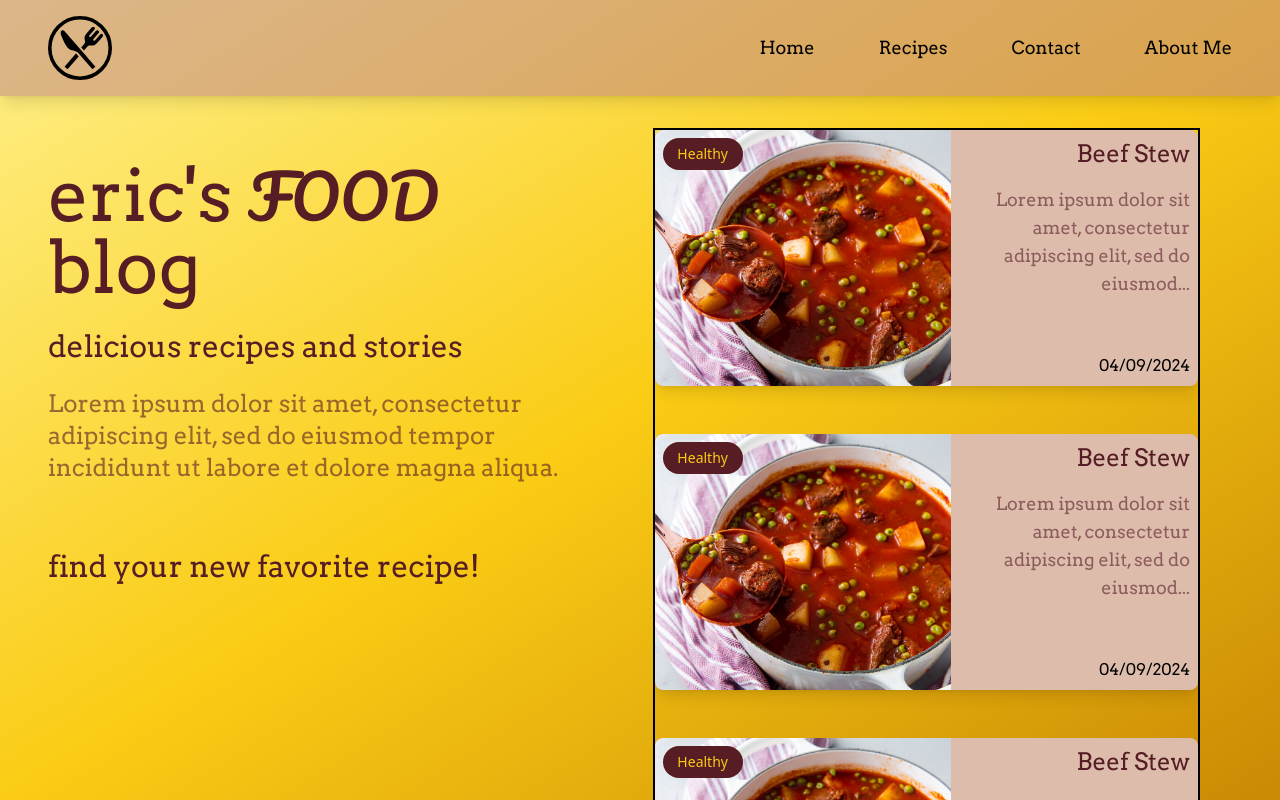
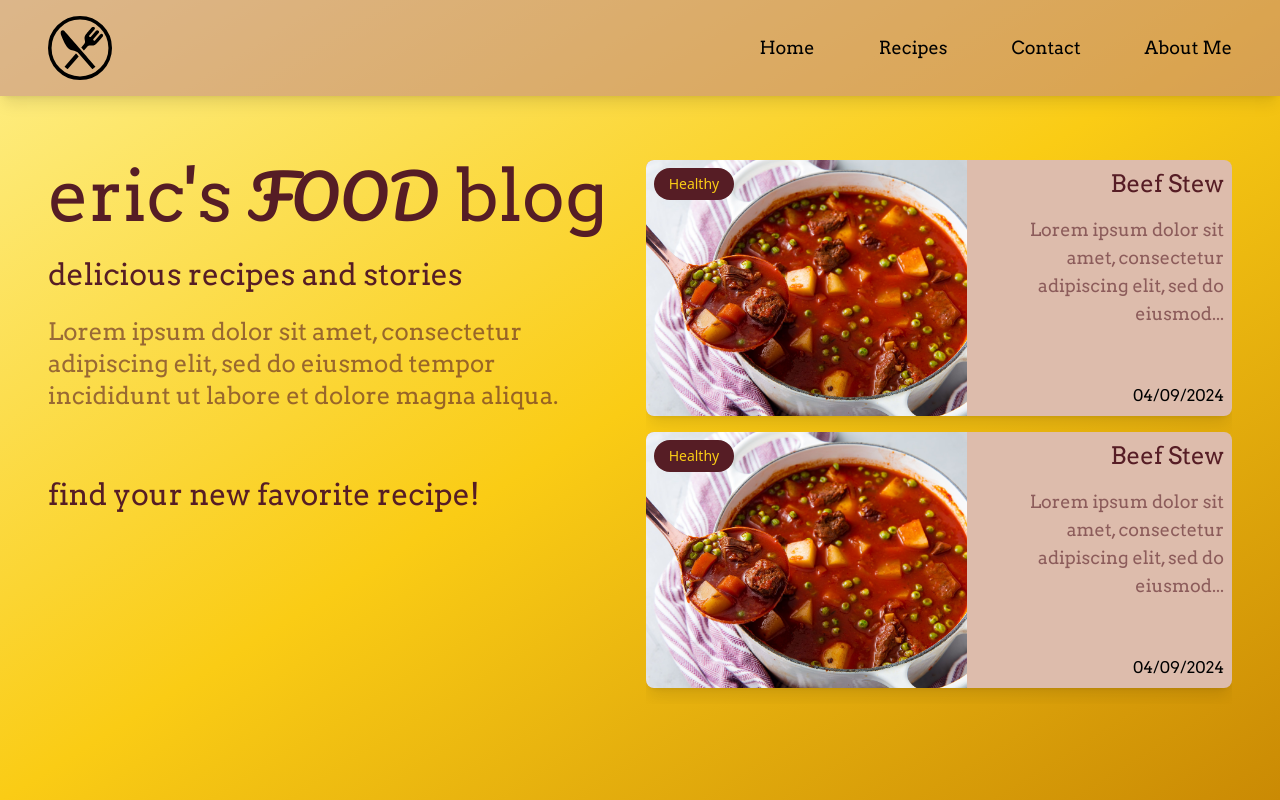
Before and after one commit to EricTheHoff/responsive_layout, a React (Vite) app: page / in a window 1280 px wide. Shown: the top 800 px of the page. Built offline with nearby package versions, Linux system fonts and the light colour scheme.

Commit message:
Finished responsive behavior for cards.

```diff
--- a/src/App.jsx
+++ b/src/App.jsx
@@ -6,7 +6,7 @@ function App() {
   return (
     <div className='h-screen bg-gradient-to-br from-yellow-200 via-yellow-400 to-yellow-600'>
       <Navbar/>
-      <div className='flex flex-col lg:flex-row'>
+      <div className='flex flex-col lg:flex-row lg:gap-8 2xl:justify-between'>
         <Header/>
         <CardContainer/>
       </div>
--- a/src/components/body/Card.jsx
+++ b/src/components/body/Card.jsx
@@ -2,7 +2,7 @@ import stew from '../../assets/stew.jpg'
 
 const Card = () => {
   return (
-    <div className='flex flex-shrink-0 gap-4 bg-light-pink-100 w-full h-52 rounded-lg shadow-lg overflow-hidden relative md:h-64'>
+    <div className='flex flex-shrink-0 justify-between gap-4 bg-light-pink-100 w-full h-52 rounded-lg shadow-lg overflow-hidden relative md:h-64'>
       <div>
         <img className='object-cover h-full rounded-l-lg' src={stew} alt='stew'/>
       </div>
@@ -11,7 +11,7 @@ const Card = () => {
         <span className='text-sm text-chocolate-50 text-right mt-4 md:text-lg'>Lorem ipsum dolor sit amet, consectetur adipiscing elit, sed do eiusmod...</span>
         <span className='absolute bottom-0 text-xs mb-2 md:text-base'>04/09/2024</span>
       </div>
-      <div className='absolute flex justify-center items-center bg-chocolate-100 rounded-full w-16 h-6 top-2 left-2 md:w-20 h-8'>
+      <div className='absolute flex justify-center items-center bg-chocolate-100 rounded-full w-16 h-6 top-2 left-2 md:w-20 md:h-8'>
         <span className='text-2xs text-yellow-400 md:text-sm'>Healthy</span>
       </div>
     </div>
--- a/src/components/body/CardContainer.jsx
+++ b/src/components/body/CardContainer.jsx
@@ -2,7 +2,7 @@ import Card from "./Card.jsx";
 
 const CardContainer = () => {
   return (
-    <div className='flex flex-col gap-4 items-start mt-8 mx-4 max-w-md h-72 overflow-y-auto border-2 border-black md:mx-20 md:max-w-4xl md:h-1/2 md:gap-12 md:items-center'>
+    <div className='flex flex-col gap-4 items-start mt-8 mx-4 max-w-md h-72 overflow-y-auto md:mx-20 md:max-w-4xl md:h-72 md:gap-12 md:items-center lg:gap-4 lg:h-[34rem] lg:mx-0 lg:mr-12 xl:mt-16'>
       <Card/>
       <Card/>
       <Card/>
```
